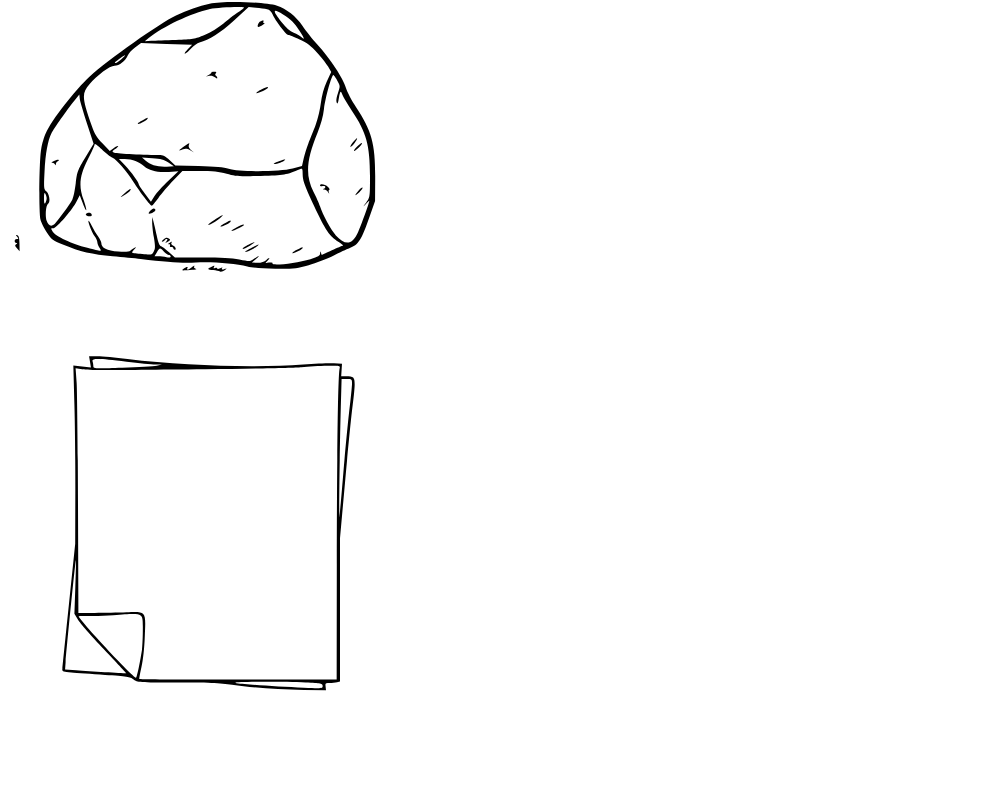
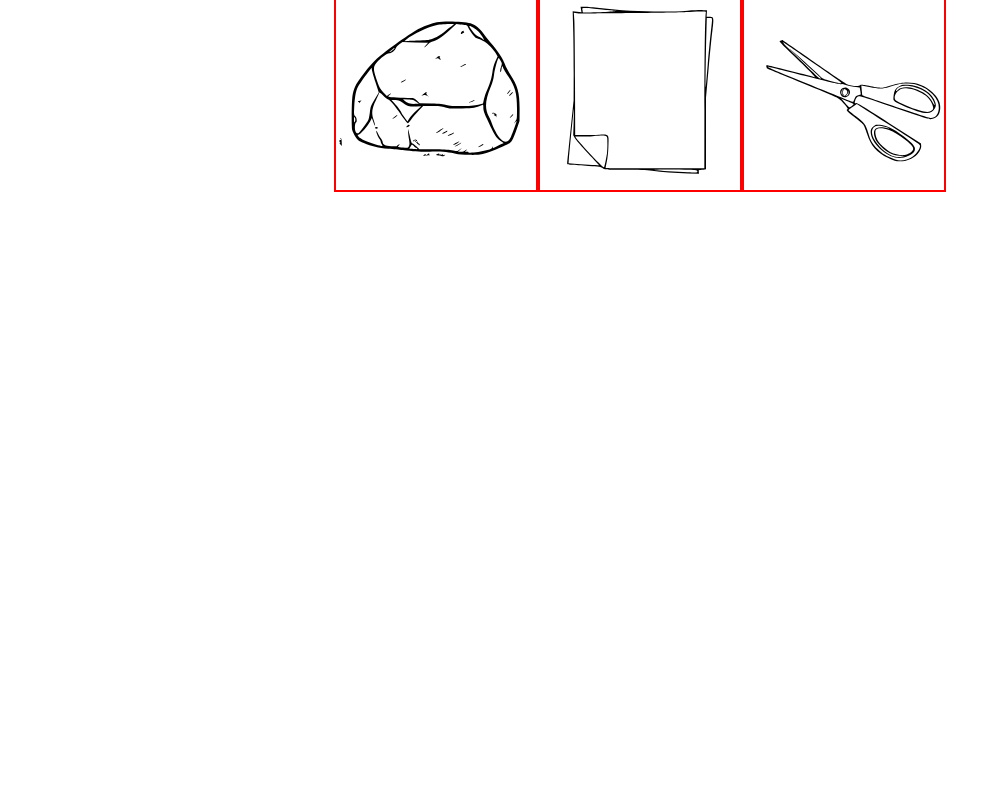
Before and after one commit to Vitholu/rock-paper-scissors, a plain HTML site: page index.html in a window 1280 px wide. Shown: the part 49-842 px from the top of the page, without its empty margins (0-994 px from the left). After the commit the page ends 800 px from the top, so only its background shows below. Drawn offline with Linux system fonts and the light colour scheme.

Commit message:
Order title and buttons

```diff
--- a/index.html
+++ b/index.html
@@ -5,10 +5,13 @@
 		<meta http-equiv="X-UA-Compatible" content="IE=edge" />
 		<meta name="viewport" content="width=device-width, initial-scale=1.0" />
 		<title>Rock Paper Scissor</title>
+		<link rel="stylesheet" href="styles.css" />
 		<script src="script.js"></script>
 	</head>
 	<body>
 		<div class="container">
+			<h1>Rock Paper Scissors</h1>
+			<div class="vertical-container">
 				<div class="rock">
 					<img src="./assets/rock.svg" alt="rock photo" />
 				</div>
@@ -19,5 +22,6 @@
 					<img src="./assets/scissors.svg" alt="scissor photo" />
 				</div>
 			</div>
+		</div>
 	</body>
 </html>
--- a/styles.css
+++ b/styles.css
@@ -0,0 +1,48 @@
+* {
+	padding: 0;
+	margin: 0;
+}
+
+img {
+	width: 200px;
+	height: auto;
+}
+
+.container {
+	display: flex;
+	justify-content: center;
+	align-items: center;
+	flex-direction: column;
+}
+.vertical-container {
+	display: flex;
+}
+.rock,
+.paper,
+.scissor {
+	border: 2px solid red;
+}
+
+.rock {
+	display: flex;
+	align-items: center;
+	justify-content: center;
+	/* align-self: flex-start; */
+	/* margin-top: 320px; */
+}
+
+.paper {
+	display: flex;
+	align-items: center;
+	justify-content: center;
+	/* align-self: flex-end; */
+	/* margin-bottom: 320px; */
+}
+
+.scissor {
+	display: flex;
+	align-items: center;
+	justify-content: center;
+	/* align-self: flex-start; */
+	/* margin-top: 320px; */
+}
```
Lines whose indentation alone changed are shown as unchanged.
